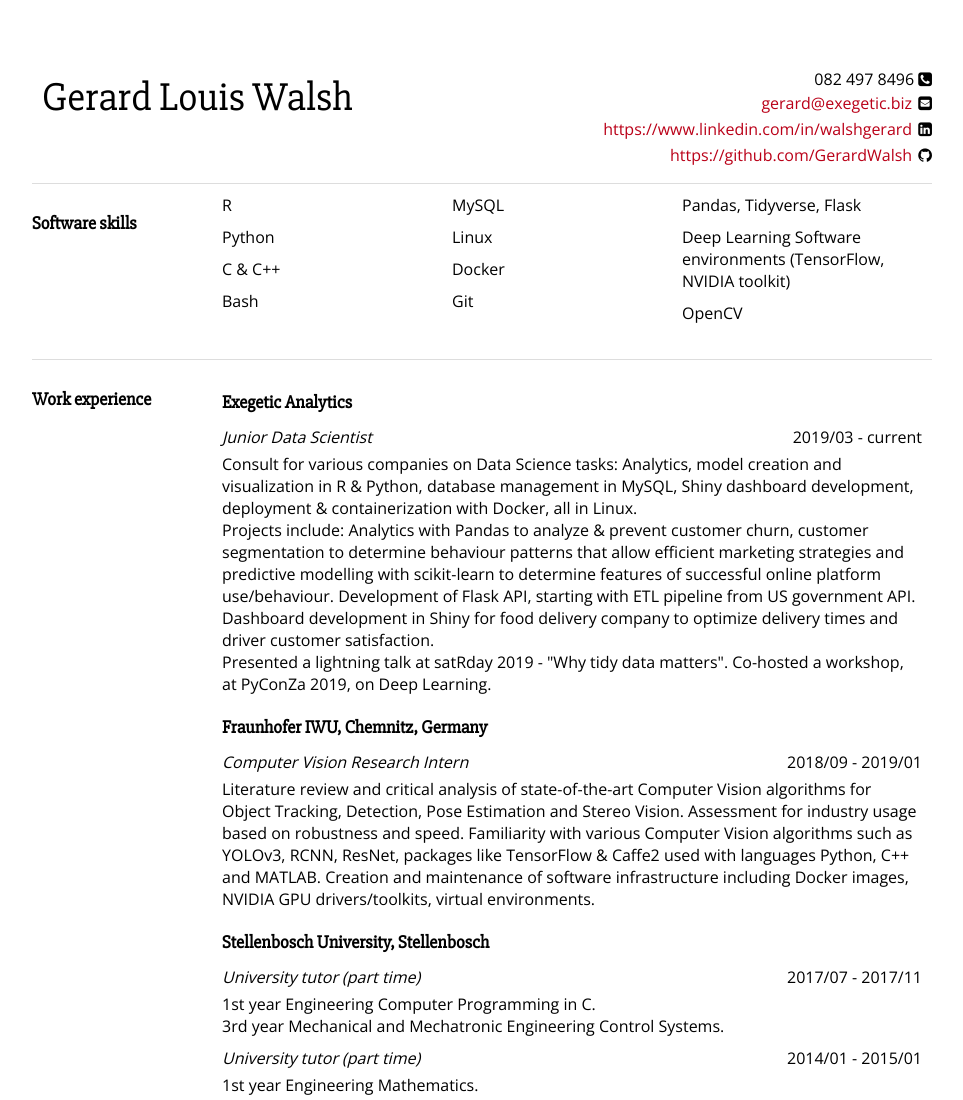
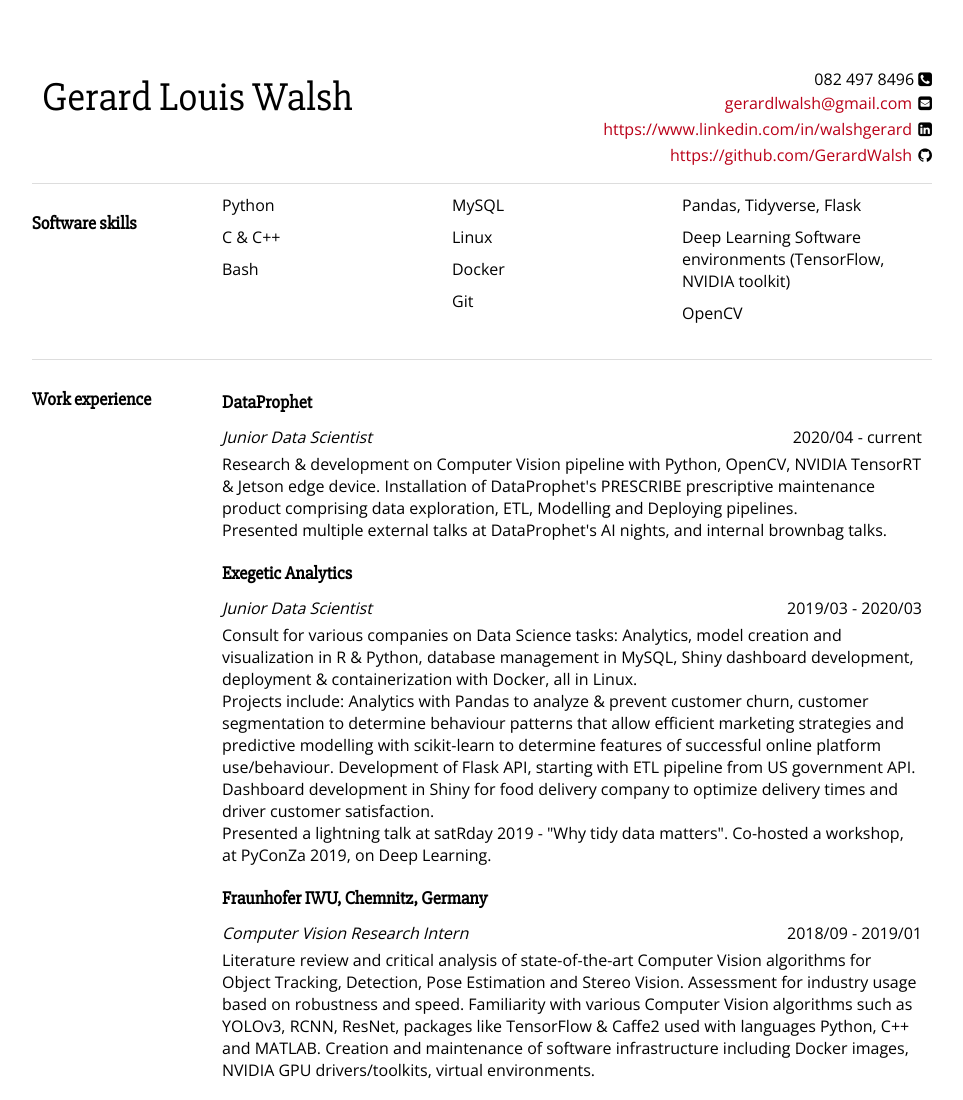
Before and after one commit to GerardWalsh/GerardWalsh.github.io, a plain HTML site: page index.html in a window 1280 px wide. Shown: the top 1100 px of the page, without its empty margins (158-1121 px from the left). Drawn offline with nearby package versions, Linux system fonts and the light colour scheme.

Commit message:
Add DP section

```diff
--- a/index.html
+++ b/index.html
@@ -176,7 +176,7 @@ ul.skills li:last-child{
                 <h1 class="col">Gerard Louis Walsh</h1>
                 <div class="contact-info col-right">
                     <div>082  497 8496 <i class="fa fa-phone-square"></i></div>
-                    <div><a href="mailto:gerard@exegetic.biz">gerard@exegetic.biz</a> <i class="fa fa-envelope-square"></i></div>
+                    <div><a href="mailto:gerardlwalsh@gmail.com">gerardlwalsh@gmail.com</a> <i class="fa fa-envelope-square"></i></div>
                     <div><a href="https://www.linkedin.com/in/walshgerard">https://www.linkedin.com/in/walshgerard</a> <i class="fa fa-linkedin-square"></i></div>
                     <div><a href="https://github.com/GerardWalsh?tab=repositories">https://github.com/GerardWalsh</a> <i class="fa fa-github"></i></div>
                 </div>
@@ -191,7 +191,6 @@ ul.skills li:last-child{
                 <h2 class="col">Software skills</h2>
                 <div class="section-text col-right row">
                     <ul class="Software skills" style="width:30%">
-                        <li>R</li>
                         <li>Python</li>
                         <li>C & C++</li>
                         <li>Bash</li>
@@ -216,12 +215,27 @@ ul.skills li:last-child{
                 <div class="section-text col-right">
                     <div class="row">
                         <div class="col">
+                            <h3>DataProphet</h3>
+                        </div>
+                    </div>
+                    <div class="row subsection">
+                        <div class="emph col">Junior Data Scientist</div>
+                        <div class="col-right">2020/04 - current</div>
+                    </div>
+                    <div>
+                    Research & development on Computer Vision pipeline with Python, OpenCV, NVIDIA TensorRT & Jetson edge device. Installation of DataProphet's PRESCRIBE prescriptive maintenance product comprising data exploration, ETL, Modelling and Deploying pipelines.
+                    </div>
+                    <div>
+                    Presented multiple external talks at DataProphet's AI nights, and internal brownbag talks.
+                    </div>
+                    <div class="row">
+                        <div class="col">
                             <h3>Exegetic Analytics</h3>
                         </div>
                     </div>
                     <div class="row subsection">
                         <div class="emph col">Junior Data Scientist</div>
-                        <div class="col-right">2019/03 - current</div>
+                        <div class="col-right">2019/03 - 2020/03</div>
                     </div>
                     <div>
                     Consult for various companies on Data Science tasks: Analytics, model creation and visualization in R & Python, database management in MySQL, Shiny dashboard development, deployment & containerization with Docker, all in Linux.
```
